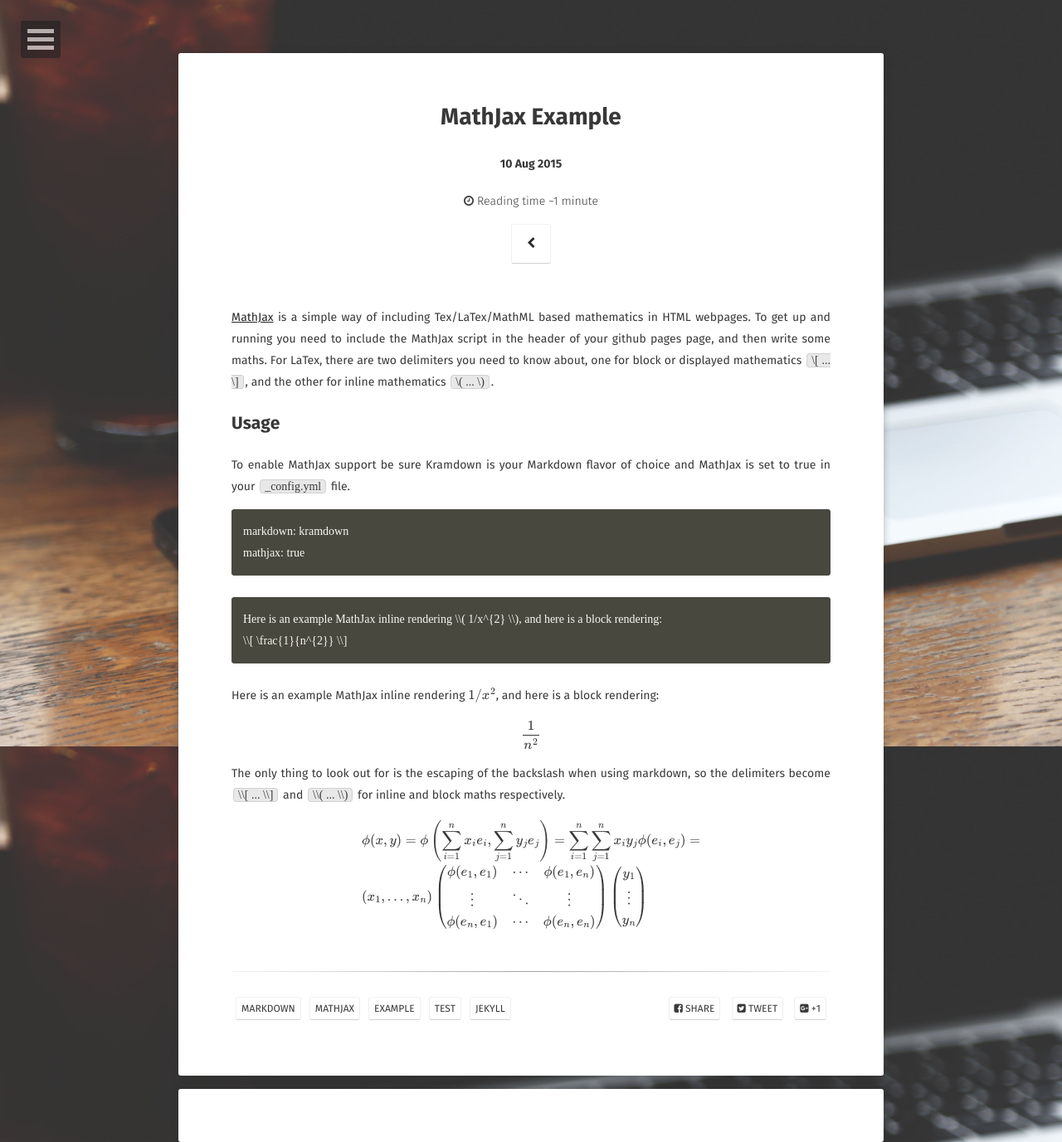
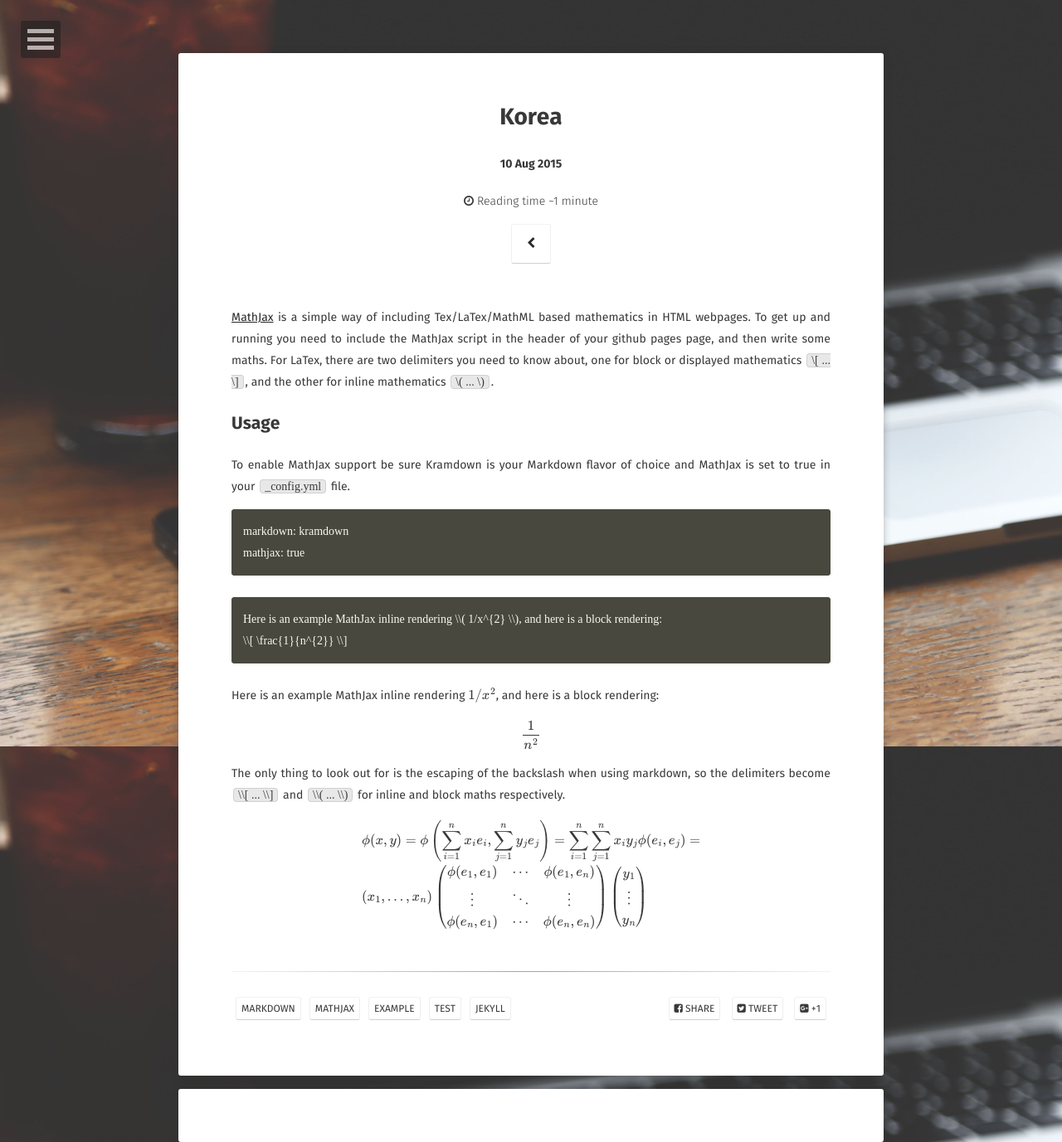
Before and after one commit to yechanlee/yechanlee.github.io-saved-, a Jekyll site: the page built from _posts/2015-08-10-mathjax-example.md, in a window 1280 px wide. Shown: the whole page at 83% size. Built offline with Jekyll 4.4.1, drawn with Linux system fonts in a browser that asks for light colours; some web fonts are replaced; formulas are drawn with MathJax 3; comment, search, counter and statistics services are not loaded.

Commit message:
new post 4-18

```diff
--- a/_posts/2015-08-10-mathjax-example.md
+++ b/_posts/2015-08-10-mathjax-example.md
@@ -1,6 +1,6 @@
 ---
 layout: post
-title:  "MathJax Example"
+title:  "Korea"
 date:   2015-08-10
 excerpt: "MathJax Example for Moon Jekyll Theme."
 tag:
```
